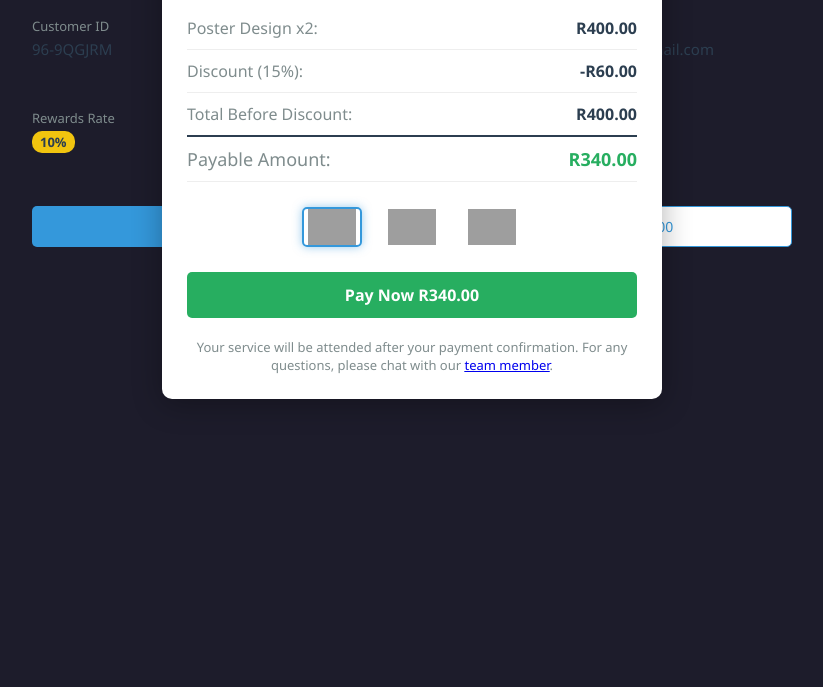
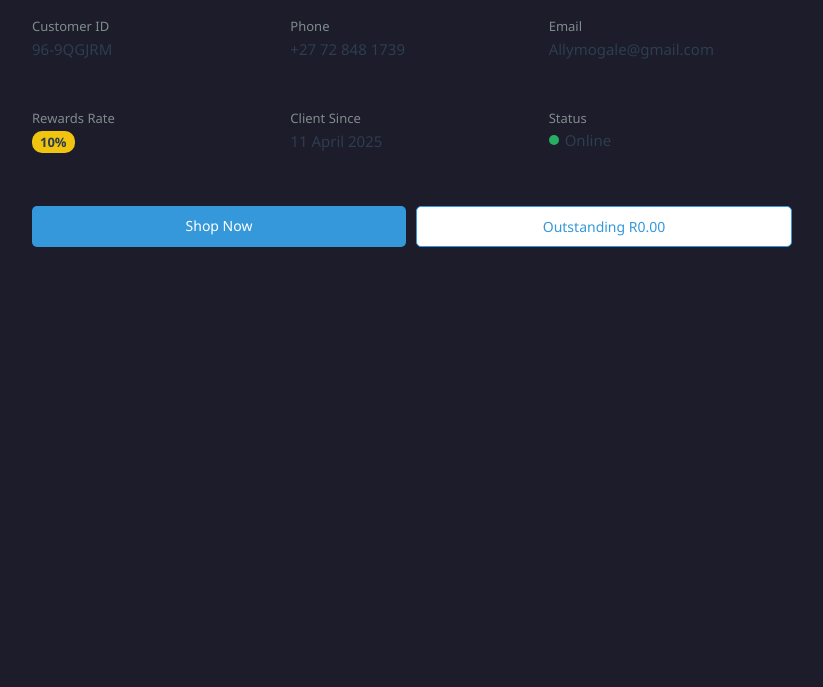
Before and after one commit to 96studios/allymogale, a plain HTML site: page index.html in a window 1280 px wide. Shown: the part 113-800 px from the top of the page, without its empty margins (228-1051 px from the left). Drawn offline with Linux system fonts and the light colour scheme; grey boxes are pictures that could not be loaded.

Commit message:
Update index.html

```diff
--- a/index.html
+++ b/index.html
@@ -580,12 +580,12 @@
 
     <script>
         // Configuration
-        const showPaymentPopup = 1; // Set to 1 to show popup, 0 to hide
+        const showPaymentPopup = 0; // Set to 1 to show popup, 0 to hide
         const paymentInstructionType = "bank"; // Set to "bank" or "cash" to control which instructions show
 
         // Services configuration - Add as many services as needed
         const services = [
-            { name: "Poster Design x2", amount: 400 },
+            { name: "Poster Design x2", amount: 0 },
             //{ name: "Flyer Design", amount: 300 },
         ];
 
```
